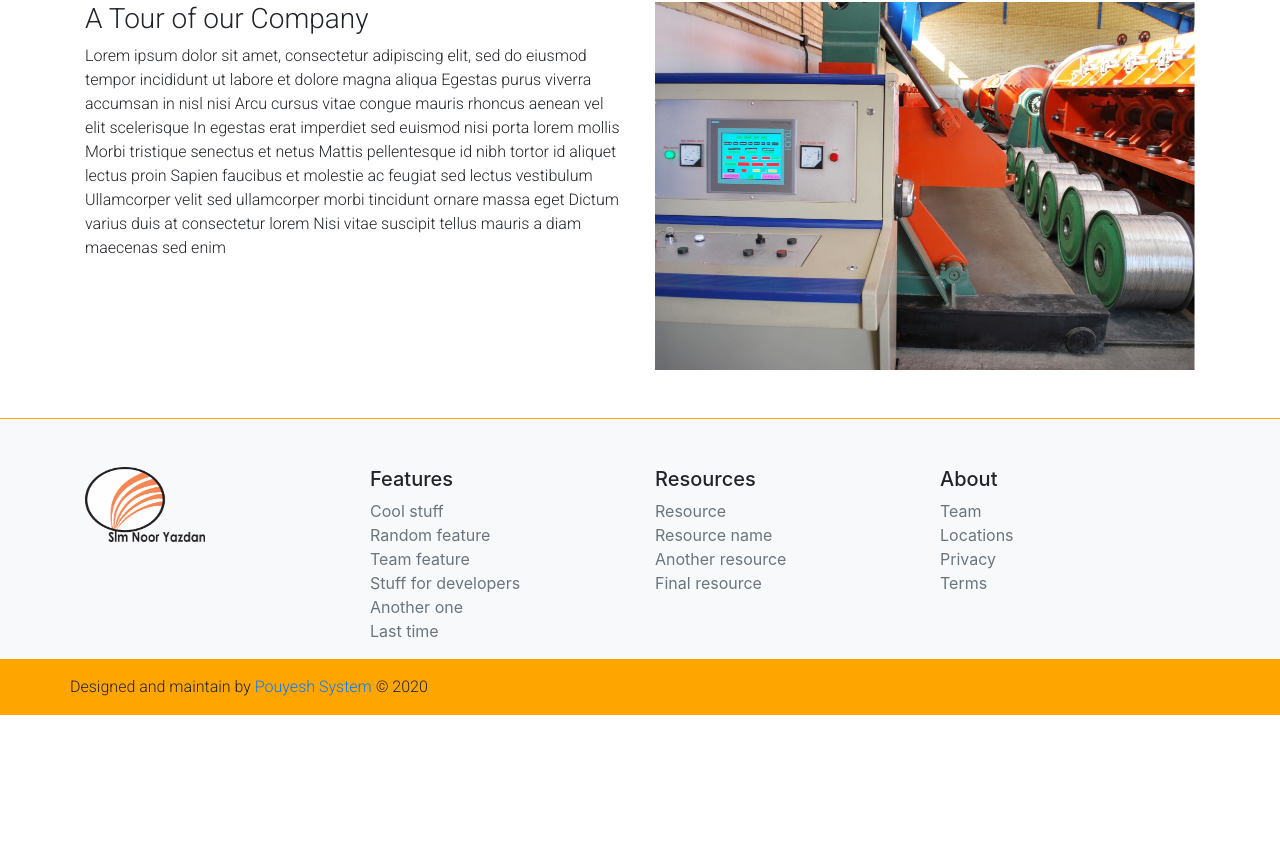
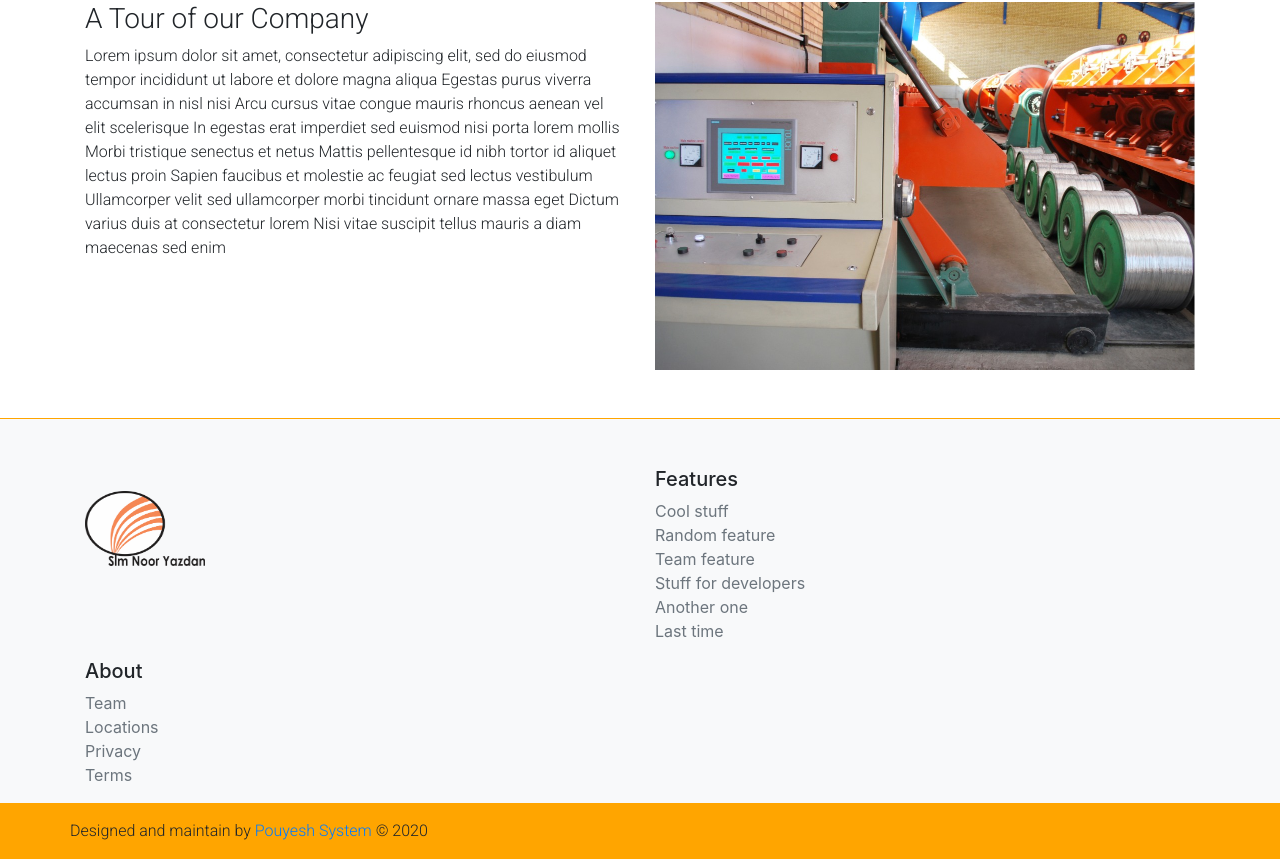
Before and after one commit to SinaSafari/simnoorV2, a Next.js app: page / in a window 1280 px wide. Shown: the part 1531-2390 px from the top of the page. Before the commit the page ends 2246 px from the top, so only its background shows below. Built offline with nearby package versions, Linux system fonts and the light colour scheme; a web font is replaced by a local one.

Commit message:
hero and footer bug fix

```diff
--- a/components/shared/UIComponents/Hero.js
+++ b/components/shared/UIComponents/Hero.js
@@ -56,7 +56,7 @@ const Hero = ({ ENtitle, FAtitle }) => {
             {FAtitle}
           </p>
           <Link href="/products">
-            <a className="btn btn-outline-light">محصرلات</a>
+            <a className="btn btn-outline-light">محصولات</a>
           </Link>
         </div>
         <div className="product-device box-shadow d-none d-md-block"></div>
--- a/components/shared/Wrapper/Footer/Footer.js
+++ b/components/shared/Wrapper/Footer/Footer.js
@@ -16,7 +16,7 @@ const Footer = () => {
         >
           <div className="container">
             <div className="row">
-              <div className="col-12 col-md">
+              <div className="col-12 col-md my-4">
                 <img
                   className="mb-2"
                   src="/icons/simnoorlogo.png"
@@ -25,7 +25,7 @@ const Footer = () => {
                   height="75"
                 />
               </div>
-              <div className="col-6 col-md">
+              <div className="col-md-6 col-sm-12">
                 <h5>Features</h5>
                 <ul className="list-unstyled text-small">
                   <li>
@@ -60,7 +60,7 @@ const Footer = () => {
                   </li>
                 </ul>
               </div>
-              <div className="col-6 col-md">
+              {/* <div className="col-6 col-md">
                 <h5>Resources</h5>
                 <ul className="list-unstyled text-small">
                   <li>
@@ -84,8 +84,8 @@ const Footer = () => {
                     </a>
                   </li>
                 </ul>
-              </div>
-              <div className="col-6 col-md">
+              </div> */}
+              <div className="col-md-6 col-sm-12">
                 <h5>About</h5>
                 <ul className="list-unstyled text-small">
                   <li>
@@ -143,7 +143,7 @@ const Footer = () => {
         >
           <div className="container">
             <div className="row">
-              <div className="col-6 col-md">
+              <div className="col-md-6 col-sm-12">
                 <h5>برگزیده ها</h5>
                 <ul className="list-unstyled text-small">
                   <li>
@@ -178,7 +178,7 @@ const Footer = () => {
                   </li>
                 </ul>
               </div>
-              <div className="col-6 col-md">
+              {/* <div className="col-6 col-md">
                 <h5>منابع</h5>
                 <ul className="list-unstyled text-small">
                   <li>
@@ -202,8 +202,8 @@ const Footer = () => {
                     </a>
                   </li>
                 </ul>
-              </div>
-              <div className="col-6 col-md">
+              </div> */}
+              <div className="col-md-6 col-sm-12">
                 <h5>دربارمون</h5>
                 <ul className="list-unstyled text-small">
                   <li>
```
